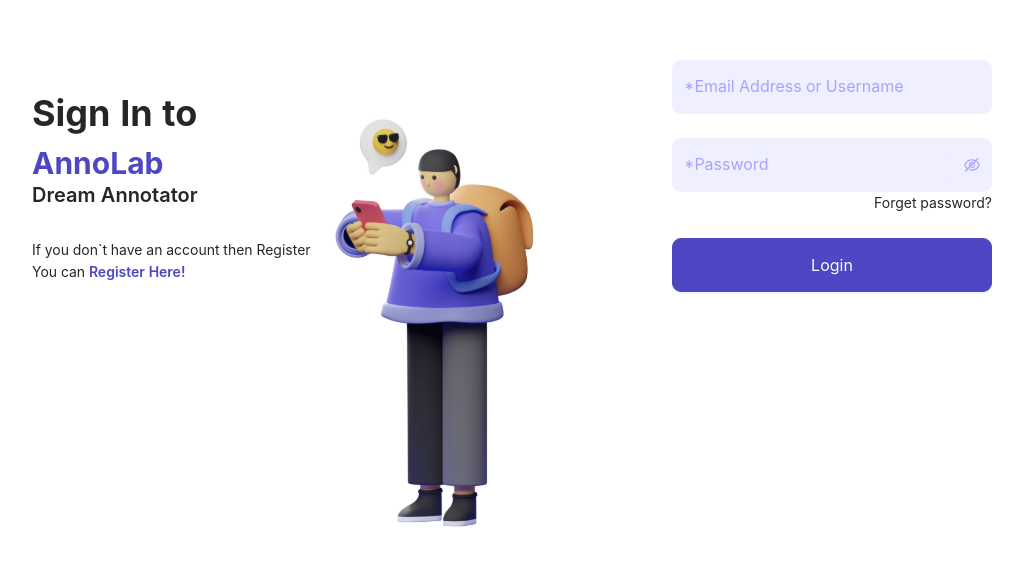
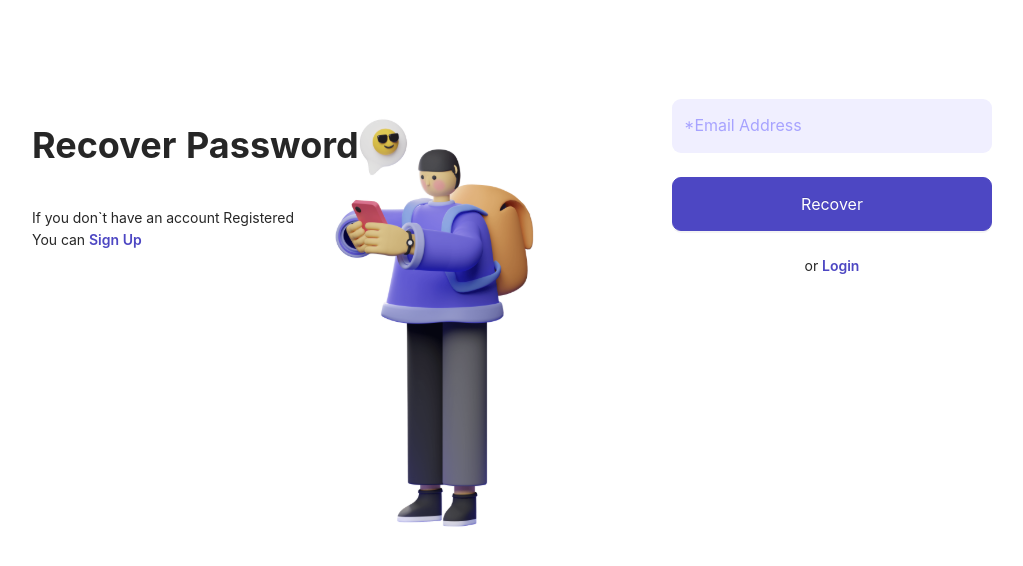
Before and after one commit to itskanny/annolab-ui, a React (Create React App) app: page / in a window 1280 px wide. Shown: the part 220-786 px from the top of the page, without its empty margins (128-1151 px from the left). Built offline with nearby package versions, Linux system fonts and the light colour scheme.

Commit message:
ForgetPasswordPagesDone

```diff
--- a/src/App.js
+++ b/src/App.js
@@ -4,6 +4,8 @@ import './App.less';
 import {Content, Header} from "antd/es/layout/layout";
 import Signup from "./Pages/Signup/Signup";
 import Login from './Pages/Login/Login';
+import RecoverPassword from './Pages/ForgetPassword/RecoverPassword';
+import SetNewPassword from './Pages/ForgetPassword/SetNewPassword';
 
 const App = () => (
     <Layout className={'tw-h-full'}>
@@ -11,7 +13,7 @@ const App = () => (
 
         {/*</Header>*/}
         <Content>
-            <Login/>
+            <RecoverPassword/>
         </Content>
     </Layout>
 );
--- /dev/null
+++ b/src/Components/Forms/ForgetPassword/RecoverPasswordForm.js
@@ -0,0 +1,30 @@
+import {Button, Form, Input} from "antd";
+
+
+const RecoverPasswordForm = props => {
+
+    return (
+        <Form className={'an-banner-form'}>
+            <Form.Item
+                label=""
+                name="email"
+                rules={[{ required: true, message: 'Incorrect email entered' }]}
+            >
+                <Input size={"large"} placeholder={'*Email Address'} type={"email"} className={'tw-mb-4'}/>
+            </Form.Item>
+
+
+            <Form.Item>
+                <Button type="primary" htmlType="submit" block size={'large'}>
+                    Recover
+                </Button>
+
+            </Form.Item>
+            <p className={'tw-m-0 tw-text-center '}>or <span className={'tw-text-primary tw-font-semibold'}>Login</span></p>
+
+
+        </Form>
+    )
+}
+
+export default RecoverPasswordForm
--- /dev/null
+++ b/src/Components/Forms/ForgetPassword/SetNewPasswordForm.js
@@ -0,0 +1,40 @@
+import {Button, Form, Input} from "antd";
+
+
+const SetNewPasswordForm = props => {
+
+    return (
+        <Form className={'an-banner-form'}>
+
+
+            <Form.Item
+                label=""
+                name="password"
+                rules={[{ required: true, message: 'Create a strong password' }]}
+            >
+                <Input.Password size={"large"} placeholder={'*Password'} type={"password"}/>
+
+            </Form.Item>
+
+            <Form.Item
+                label=""
+                name="retype_password"
+                rules={[{ required: true, message: 'Create a strong password' }]}
+            >
+                <Input.Password size={"large"} placeholder={'*Retype Password'} type={"password"}/>
+
+            </Form.Item>
+
+
+
+            <Form.Item>
+                <Button type="primary" htmlType="submit" block size={'large'}>
+                    Update
+                </Button>
+            </Form.Item>
+
+        </Form>
+    )
+}
+
+export default SetNewPasswordForm
--- /dev/null
+++ b/src/Pages/ForgetPassword/RecoverPassword.js
@@ -0,0 +1,29 @@
+import {Col, Row,} from "antd";
+import RecoverPasswordForm from "../../Components/Forms/ForgetPassword/RecoverPasswordForm";
+
+import Banner from "../../Components/Ui/Banner/Banner";
+
+
+const RecoverPassword = props => {
+
+    return (
+        <>
+            <Row align={"middle"} className={'tw-p-4 tw-pt-8 md:tw-h-full  md:tw-flex-col lg:tw-flex-row tw-flex-col tw-justify-center tw-mx-2 sm:tw-mx-4 md:tw-mx-0 lg:tw-mx-20 xl:tw-mx-36 2xl:tw-mx-48'}>
+                <Col span={24} md={16} className={'gutter-row tw-h-full'}>
+                    <Banner
+                        typeText={'Recover Password'}
+                        actionDescription={'If you don`t have an account Registered'}
+                        actionPrefix={'You can '}
+                        actionText={'Sign Up'}
+                        actionLink={''}
+                    />
+                </Col>
+                <Col className={'gutter-row tw-mt-10 md:tw-mt-0'} span={24} md={8}>
+                    <RecoverPasswordForm/>
+                </Col>
+            </Row>
+        </>
+    )
+}
+
+export default RecoverPassword
--- /dev/null
+++ b/src/Pages/ForgetPassword/SetNewPassword.js
@@ -0,0 +1,30 @@
+import {Col, Row,} from "antd";
+import SetNewPasswordForm from "../../Components/Forms/ForgetPassword/SetNewPasswordForm";
+
+import Banner from "../../Components/Ui/Banner/Banner";
+
+
+const SetNewPassword = props => {
+
+    return (
+        <>
+            <Row align={"middle"} className={'tw-p-4 tw-pt-8 md:tw-h-full  md:tw-flex-col lg:tw-flex-row tw-flex-col tw-justify-center tw-mx-2 sm:tw-mx-4 md:tw-mx-0 lg:tw-mx-20 xl:tw-mx-36 2xl:tw-mx-48'}>
+                <Col span={24} md={16} className={'gutter-row tw-h-full'}>
+                    <Banner
+                        typeText={'Make A Strong'}
+                        name={'Password'}
+                        actionDescription={'If you don`t have an account Registered'}
+                        actionPrefix={'You can '}
+                        actionText={'Sign Up'}
+                        actionLink={''}
+                    />
+                </Col>
+                <Col className={'gutter-row tw-mt-10 md:tw-mt-0'} span={24} md={8}>
+                    <SetNewPasswordForm/>
+                </Col>
+            </Row>
+        </>
+    )
+}
+
+export default SetNewPassword
```
